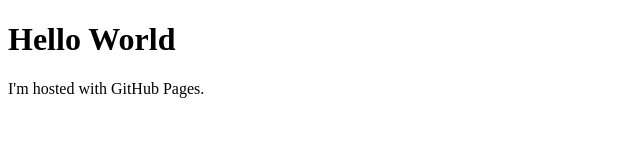
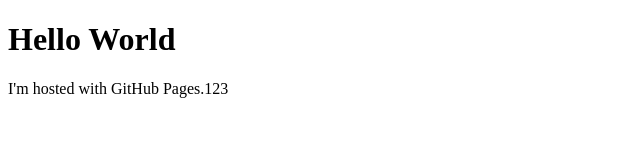
Before and after one commit to haojia321/test, a plain HTML site: page index.html in a window 1280 px wide. Shown: the full height of the page, 0-640 px from the left. Drawn offline with Linux system fonts and the light colour scheme.

Commit message:
Update index.html

```diff
--- a/index.html
+++ b/index.html
@@ -2,6 +2,6 @@
 <html>
 <body>
 <h1>Hello World</h1>
-<p>I'm hosted with GitHub Pages.</p>
+<p>I'm hosted with GitHub Pages.123</p>
 </body>
 </html>
```
